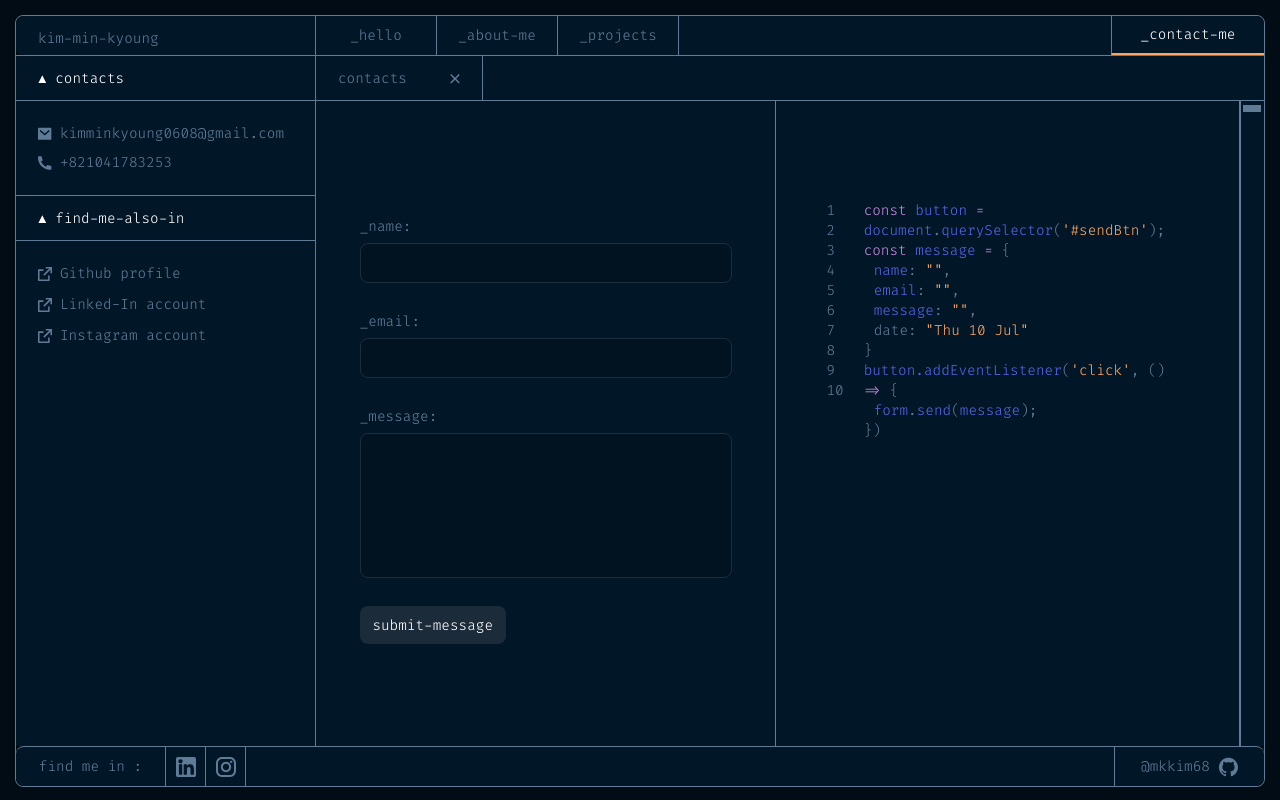
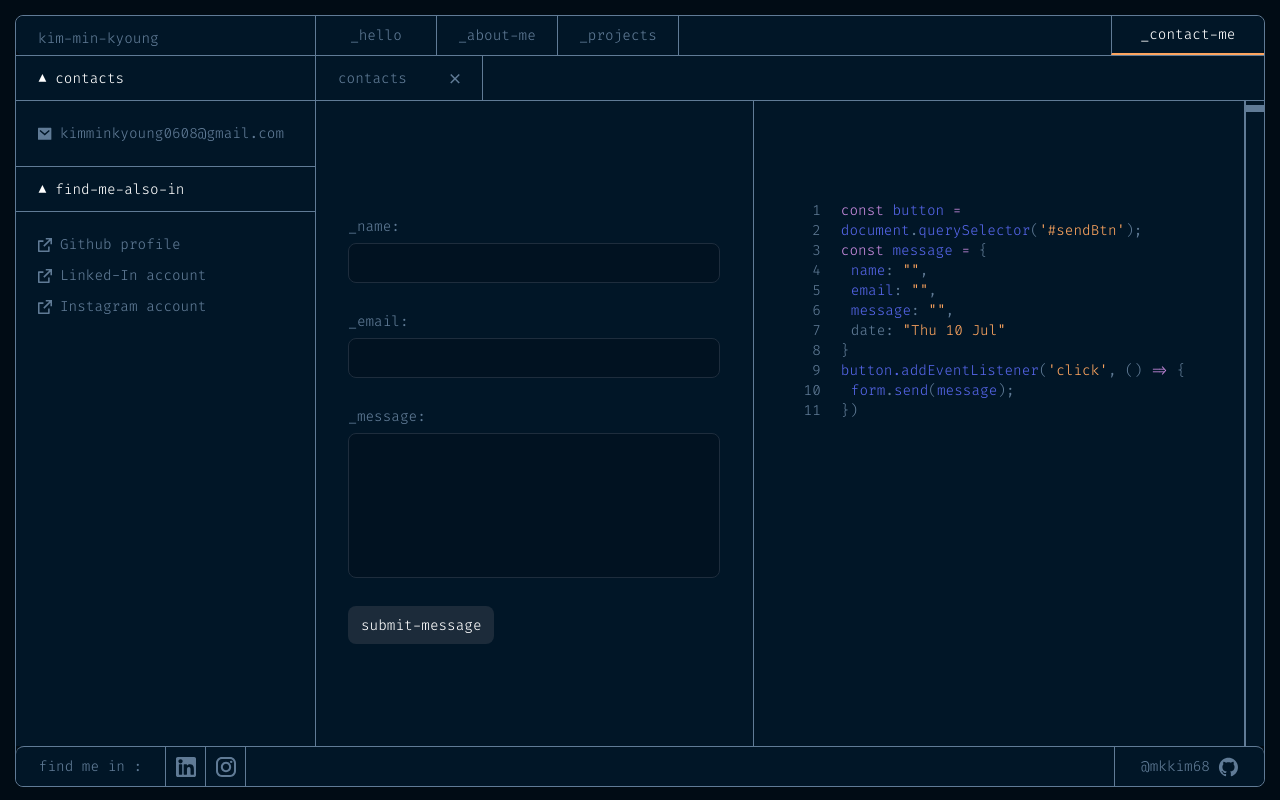
Before and after one commit to mkkim68/portfolio, a Next.js app: page /contact-me in a window 1280 px wide. Built offline with nearby package versions, Linux system fonts and the light colour scheme.

Commit message:
✨contact-me css 애니메이션 추가, resize Observer 추가

```diff
--- a/app/contact-me/page.tsx
+++ b/app/contact-me/page.tsx
@@ -1,6 +1,6 @@
 "use client";
 
-import { useEffect, useState } from "react";
+import { useEffect, useRef, useState } from "react";
 import formatDate from "../../utils/formatdate";
 
 export default function ContactMe() {
@@ -13,11 +13,32 @@ export default function ContactMe() {
   const [lineArr, setLineArr] = useState<Array<number>>([
     1, 2, 3, 4, 5, 6, 7, 8, 9, 10,
   ]);
+  const previewRef = useRef<HTMLDivElement | null>(null);
+  const [w, setWidth] = useState<number>(300);
+
   let date = new Date();
 
   useEffect(() => {
-    countLines();
+    if (previewRef.current) {
+      const eventHandler = () => {
+        const { width, height } = previewRef.current.getBoundingClientRect();
+
+        setWidth(width);
+        // console.log(width, height);
+      };
+
+      const resizeObserver = new ResizeObserver(eventHandler);
+      resizeObserver.observe(previewRef.current);
+
+      return () => resizeObserver.disconnect();
+    }
   }, []);
+
+  useEffect(() => {
+    requestAnimationFrame(() => {
+      countLines();
+    });
+  }, [w]);
 
   function countLines() {
     var el = document.getElementById("content");
@@ -26,17 +47,17 @@ export default function ContactMe() {
     var lines = divHeight / lineHeight;
     setLine(lines);
     let i = 0;
-    const last = lineArr[lineArr.length - 1];
-    console.log(line, last, lineArr);
-    if (last < line) {
+    const last = lineArr[lineArr.length - 1] ?? 0;
+    // console.log(line, last, lineArr);
+    if (last < lines) {
       i = last;
       let temp = [];
-      for (i; i < line; i++) {
+      for (i; i < lines; i++) {
         temp.push(i + 1);
       }
       setLineArr((prev) => [...prev, ...temp]);
-    } else if (line < last) {
-      setLineArr((prev) => prev.slice(0, line));
+    } else if (lines < last) {
+      setLineArr((prev) => prev.slice(0, lines));
     }
   }
 
@@ -49,10 +70,34 @@ export default function ContactMe() {
             onClick={() => setIsContactOpen((prev) => !prev)}
             className="cursor-pointer h-[45px] w-full flex p-[22px] items-center border-b-[0.5px] border-[#607B96]"
           >
-            <h3 className="text-white">{isContactOpen ? "▲" : "▼"} contacts</h3>
+            <h3 className="text-white">
+              <span
+                className={`
+                  inline-block
+                  transition-transform duration-200 ease-in-out
+                  ${isContactOpen ? "rotate-180" : "rotate-0"}
+                `}
+              >
+                ▼
+              </span>{" "}
+              <span>contacts</span>
+            </h3>
           </button>
-          {isContactOpen ? (
-            <div className="text-[#607B96] flex flex-col p-[22px] gap-2">
+          <div
+            className={`
+              overflow-hidden
+              transition-[max-height] duration-300 ease-in-out
+              ${isContactOpen ? "max-h-[70px]" : "max-h-0"}
+            `}
+          >
+            <div
+              className={`text-[#607B96] flex flex-col p-[22px] gap-2 duration-200
+            ${
+              isContactOpen
+                ? "opacity-100 translate-y-0"
+                : "opacity-0 -translate-y-1"
+            }`}
+            >
               <p className="flex items-center gap-2">
                 <svg
                   xmlns="http://www.w3.org/2000/svg"
@@ -68,23 +113,8 @@ export default function ContactMe() {
                 </svg>
                 <span>kimminkyoung0608@gmail.com</span>
               </p>
-              <p className="flex items-center gap-2">
-                <svg
-                  xmlns="http://www.w3.org/2000/svg"
-                  width="14"
-                  height="14"
-                  viewBox="0 0 17 17"
-                  fill="none"
-                >
-                  <path
-                    d="M16.221 12.496V15.6825C16.2211 15.9107 16.1347 16.1304 15.9791 16.2973C15.8236 16.4642 15.6105 16.5659 15.3829 16.5819C14.9891 16.6089 14.6674 16.6234 14.4187 16.6234C6.45507 16.6234 0 10.1683 0 2.20468C0 1.95596 0.0135175 1.63424 0.0414537 1.24043C0.0574246 1.01283 0.159129 0.799769 0.326046 0.644225C0.492962 0.488682 0.712664 0.402241 0.940819 0.402344H4.12735C4.23913 0.402231 4.34696 0.44367 4.4299 0.518613C4.51283 0.593555 4.56495 0.69665 4.57613 0.80787C4.59686 1.01514 4.61578 1.18005 4.63381 1.30531C4.8129 2.55517 5.17992 3.77076 5.72242 4.91089C5.80803 5.09112 5.75215 5.3065 5.58994 5.42185L3.64522 6.81145C4.83427 9.58205 7.04222 11.79 9.81282 12.979L11.2006 11.0379C11.2573 10.9586 11.3401 10.9017 11.4345 10.8772C11.5288 10.8527 11.6288 10.862 11.717 10.9037C12.857 11.4451 14.0723 11.8112 15.3217 11.9896C15.4469 12.0076 15.6118 12.0274 15.8173 12.0472C15.9284 12.0586 16.0312 12.1108 16.106 12.1937C16.1807 12.2767 16.2221 12.3844 16.2219 12.496H16.221Z"
-                    fill="#607B96"
-                  />
-                </svg>
-                <span>+821041783253</span>
-              </p>
             </div>
-          ) : null}
+          </div>
         </div>
         <div>
           <button
@@ -92,10 +122,25 @@ export default function ContactMe() {
             className="cursor-pointer h-[40px] w-full flex p-[22px] items-center border-y-[0.5px] border-[#607B96]"
           >
             <h3 className="text-white">
-              {isFindOpen ? "▲" : "▼"} find-me-also-in
+              <span
+                className={`
+                  inline-block
+                  transition-transform duration-200 ease-in-out
+                  ${isFindOpen ? "rotate-180" : "rotate-0"}
+                `}
+              >
+                ▼
+              </span>{" "}
+              <span>find-me-also-in</span>
             </h3>
           </button>
-          {isFindOpen ? (
+          <div
+            className={`
+              origin-top
+              transition-all duration-300 ease-in-out
+              ${isFindOpen ? "scale-y-100 opacity-100" : "scale-y-0 opacity-0"}
+            `}
+          >
             <div className="text-[#607B96] flex flex-col p-[22px] gap-[10px]">
               <a
                 href="https://github.com/mkkim68"
@@ -152,7 +197,7 @@ export default function ContactMe() {
                 <span>Instagram account</span>
               </a>
             </div>
-          ) : null}
+          </div>
         </div>
       </div>
       {/* 메인 */}
@@ -174,8 +219,8 @@ export default function ContactMe() {
             </svg>
           </div>
         </div>
-        <div className="flex h-full">
-          <div className="flex flex-col items-center w-[50%] border-r-[0.5px] border-[#607B96]">
+        <div ref={previewRef} className="flex h-full">
+          <div className="flex flex-col items-center w-[100%] border-r-[0.5px] border-[#607B96]">
             <form
               action=""
               className="flex flex-col items-start pt-[115px] gap-7"
@@ -221,10 +266,16 @@ export default function ContactMe() {
             </form>
           </div>
 
-          <div className="flex justify-center items-start w-[50%] border-r-[0.5px] border-[#607B96] py-[100px] px-[50px]">
+          <div
+            className={`${
+              w <= 800 ? "hidden" : "block"
+            } flex justify-center items-start w-[100%] border-r-[0.5px] border-[#607B96] py-[100px] px-[50px]`}
+          >
             <div style={{ lineHeight: "20px" }} className="mr-[20px]">
               {lineArr.map((cnt, idx) => (
-                <p key={idx}>{cnt}</p>
+                <p className="text-right" key={idx}>
+                  {cnt}
+                </p>
               ))}
             </div>
             <div
@@ -233,9 +284,7 @@ export default function ContactMe() {
               className="flex flex-col items-start w-[98%]"
             >
               <p>
-                <span id="text" className="text-[#C98BDF]">
-                  const{" "}
-                </span>
+                <span className="text-[#C98BDF]">const </span>
                 <span className="text-[#5565E8]">button</span>
                 <span className="text-[#C98BDF]"> = </span>
                 <span className="text-[#5565E8]">document</span>
@@ -282,9 +331,6 @@ export default function ContactMe() {
               <p>
                 <span>{`}`}</span>
               </p>
-              {/* <div className="relative flex">
-                <span className="absolute -left-2">1</span>
-                <span className="mr-[20px]">0</span> */}
               <p>
                 <span className="text-[#5565E8]">button.addEventListener</span>
                 <span>(</span>
```
